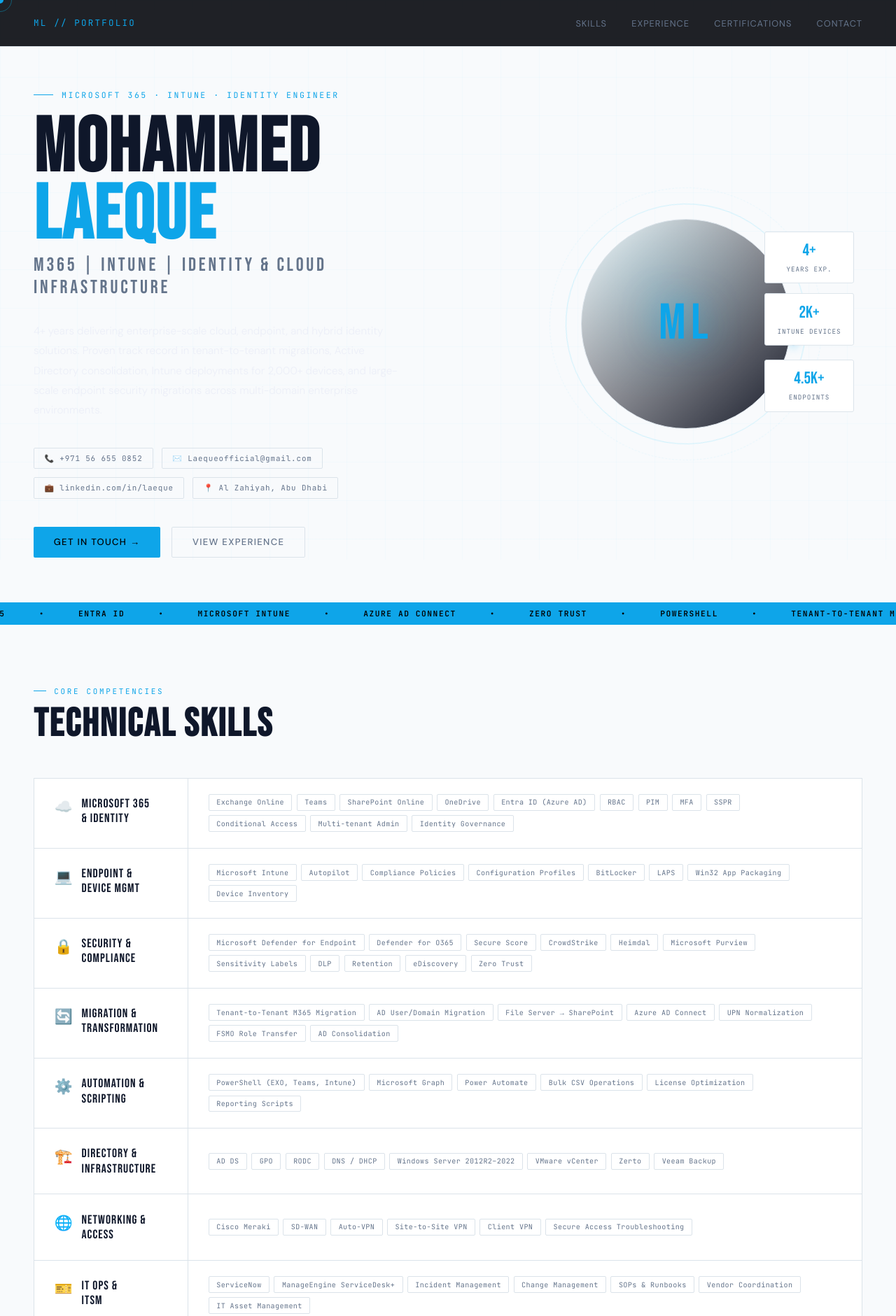
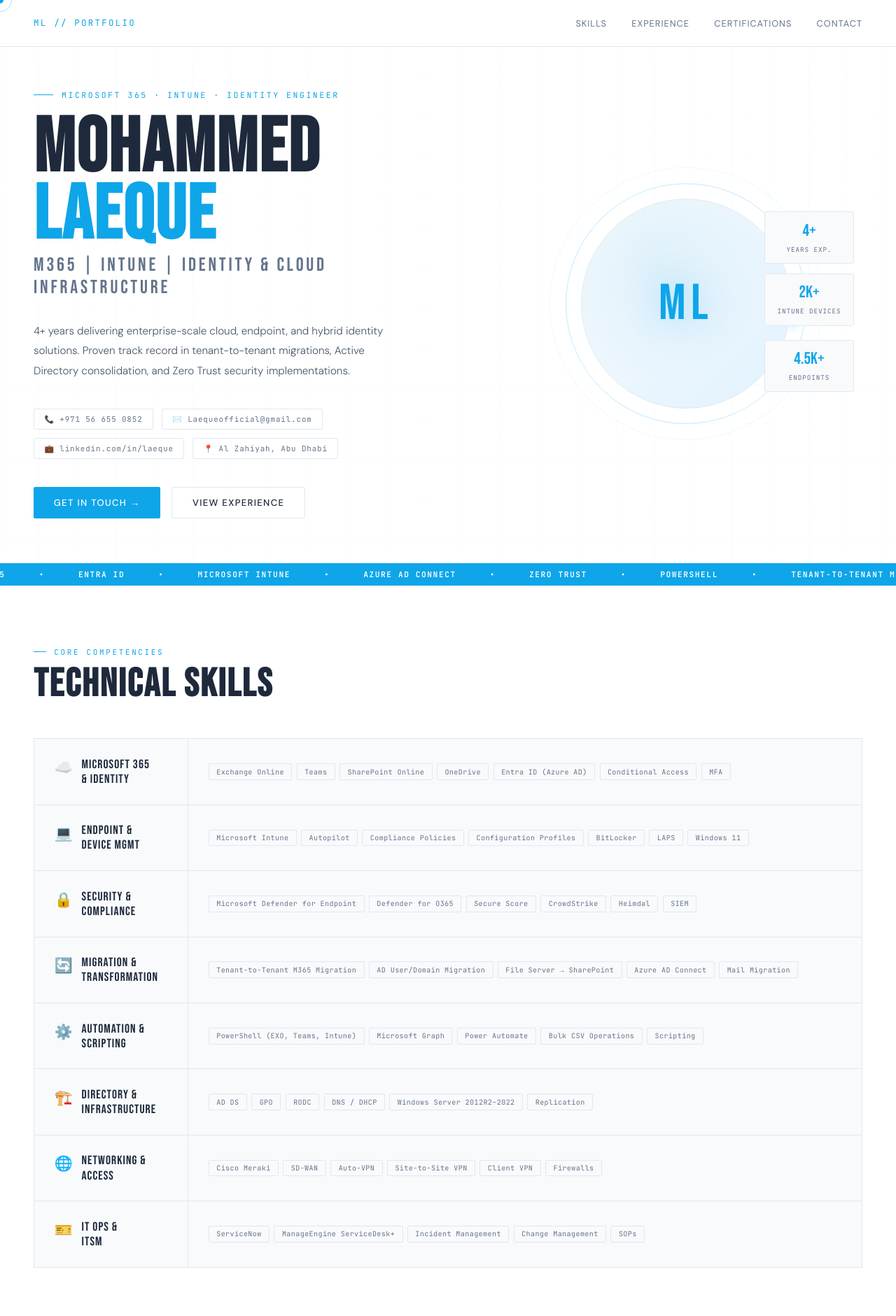
Before and after one commit to Laequee/laeque.github.io, a plain HTML site: page index.html in a window 1280 px wide. Shown: the top 1881 px of the page at 70% size. Drawn offline with Linux system fonts and the light colour scheme.

Commit message:
Update color scheme and text content in index.html

```diff
--- a/index.html
+++ b/index.html
@@ -7,14 +7,14 @@
 <link href="https://fonts.googleapis.com/css2?family=Bebas+Neue&family=DM+Sans:ital,opsz,wght@0,9..40,300;0,9..40,400;0,9..40,500;1,9..40,300&family=JetBrains+Mono:wght@400;600&display=swap" rel="stylesheet">
 <style>
   :root {
-    --bg: #f8fafc;
-    --surface: #ffffff;
-    --border: #dbe3ea;
+    --bg: #ffffff;
+    --surface: #f5f7fa;
+    --border: #e2e8f0;
     --accent: #0ea5e9;
     --accent2: #2563eb;
-    --text: #0f172a;
+    --text: #1e293b;
     --muted: #64748b;
-    --card: #ffffff;
+    --card: #f8fafc;
 }
 
   *, *::before, *::after { box-sizing: border-box; margin: 0; padding: 0; }
@@ -40,7 +40,7 @@
   }
   .cursor-ring {
     width: 34px; height: 34px;
-    border: 1px solid rgba(0,200,255,0.35);
+    border: 1px solid rgba(14,165,233,0.35);
     border-radius: 50%;
     position: fixed; top: 0; left: 0;
     pointer-events: none; z-index: 9998;
@@ -52,8 +52,8 @@
     content: '';
     position: fixed; inset: 0;
     background-image:
-      linear-gradient(rgba(0,200,255,0.025) 1px, transparent 1px),
-      linear-gradient(90deg, rgba(0,200,255,0.025) 1px, transparent 1px);
+      linear-gradient(rgba(14,165,233,0.025) 1px, transparent 1px),
+      linear-gradient(90deg, rgba(14,165,233,0.025) 1px, transparent 1px);
     background-size: 55px 55px;
     pointer-events: none; z-index: 0;
   }
@@ -64,7 +64,7 @@
     display: flex; justify-content: space-between; align-items: center;
     padding: 1.4rem 3rem;
     border-bottom: 1px solid var(--border);
-    background: rgba(7,9,15,0.9);
+    background: rgba(255,255,255,0.95);
     backdrop-filter: blur(24px);
   }
   .nav-logo {
@@ -116,7 +116,7 @@
 
   .hero-summary {
     font-size: 0.95rem; line-height: 1.85;
-    color: rgba(228,232,245,0.6); max-width: 520px; margin-bottom: 2.5rem;
+    color: #475569; max-width: 520px; margin-bottom: 2.5rem;
   }
 
   .hero-contacts {
@@ -140,9 +140,9 @@
     text-decoration: none; font-weight: 500; transition: all 0.25s; cursor: none;
     border: none;
   }
-  .btn-primary { background: var(--accent); color: #000; }
-  .btn-primary:hover { background: #fff; transform: translateY(-2px); }
-  .btn-ghost { border: 1px solid var(--border) !important; color: var(--muted); background: transparent; }
+  .btn-primary { background: var(--accent); color: #fff; }
+  .btn-primary:hover { background: #0284c7; transform: translateY(-2px); }
+  .btn-ghost { border: 1px solid var(--border) !important; color: var(--text); background: transparent; }
   .btn-ghost:hover { border-color: var(--accent) !important; color: var(--accent); transform: translateY(-2px); }
 
   .hero-right {
@@ -151,7 +151,7 @@
   .avatar-wrap { position: relative; width: 300px; height: 300px; }
   .avatar-ring {
     position: absolute; inset: -22px; border-radius: 50%;
-    border: 1px solid rgba(0,200,255,0.18);
+    border: 1px solid rgba(14,165,233,0.25);
     animation: rotate 18s linear infinite;
   }
   .avatar-ring::before {
@@ -163,25 +163,25 @@
   }
   .avatar-ring2 {
     position: absolute; inset: -45px; border-radius: 50%;
-    border: 1px dashed rgba(0,200,255,0.07);
+    border: 1px dashed rgba(14,165,233,0.12);
     animation: rotate 35s linear infinite reverse;
   }
   .avatar-inner {
     width: 300px; height: 300px; border-radius: 50%;
-    background: linear-gradient(135deg, var(--surface), #141826);
+    background: linear-gradient(135deg, #f8fafc, #e0f2fe);
     border: 1px solid var(--border);
     display: flex; align-items: center; justify-content: center;
     position: relative; overflow: hidden;
   }
   .avatar-inner::after {
     content: ''; position: absolute; inset: 0;
-    background: radial-gradient(circle at 35% 30%, rgba(0,200,255,0.1), transparent 60%);
+    background: radial-gradient(circle at 35% 30%, rgba(14,165,233,0.08), transparent 60%);
   }
   .avatar-initials {
     font-family: 'Bebas Neue', sans-serif;
     font-size: 4.5rem; color: var(--accent);
     letter-spacing: 0.1em; position: relative; z-index: 1;
-    text-shadow: 0 0 50px rgba(0,200,255,0.5);
+    text-shadow: 0 0 50px rgba(14,165,233,0.3);
   }
   .hero-stats {
     position: absolute; right: -90px; top: 50%;
@@ -222,7 +222,7 @@
   }
   .ticker span {
     font-family: 'JetBrains Mono', monospace;
-    font-size: 0.7rem; font-weight: 600; color: #000;
+    font-size: 0.7rem; font-weight: 600; color: #fff;
     letter-spacing: 0.14em; text-transform: uppercase;
   }
   @keyframes ticker { from { transform: translateX(0); } to { transform: translateX(-50%); } }
@@ -258,7 +258,7 @@
   .skill-row::before {
     content: ''; position: absolute;
     top: 0; left: 0; width: 0; height: 100%;
-    background: rgba(0,200,255,0.04);
+    background: rgba(14,165,233,0.06);
     transition: width 0.4s ease;
   }
   .skill-row:hover::before { width: 100%; }
@@ -288,7 +288,7 @@
   .timeline::before {
     content: ''; position: absolute;
     left: 0; top: 0; bottom: 0; width: 1px;
-    background: linear-gradient(to bottom, var(--accent) 0%, rgba(0,200,255,0.05) 100%);
+    background: linear-gradient(to bottom, var(--accent) 0%, rgba(14,165,233,0.1) 100%);
   }
   .tl-item {
     padding-left: 2.5rem; margin-bottom: 3.5rem;
@@ -323,7 +323,7 @@
   .tl-bullets { list-style: none; }
   .tl-bullets li {
     font-size: 0.88rem; line-height: 1.75;
-    color: rgba(228,232,245,0.58);
+    color: #475569;
     padding-left: 1.1rem; position: relative; margin-bottom: 0.35rem;
   }
   .tl-bullets li::before { content: '›'; position: absolute; left: 0; color: var(--accent); }
@@ -338,7 +338,7 @@
   }
   .cert-card::after {
     content: ''; position: absolute; inset: 0;
-    background: linear-gradient(135deg, rgba(0,200,255,0.05), transparent);
+    background: linear-gradient(135deg, rgba(14,165,233,0.08), transparent);
     opacity: 0; transition: opacity 0.3s;
   }
   .cert-card:hover { border-color: var(--accent); transform: translateY(-3px); }
@@ -347,8 +347,8 @@
     font-family: 'JetBrains Mono', monospace;
     font-size: 0.6rem; letter-spacing: 0.14em; text-transform: uppercase;
     color: var(--accent);
-    background: rgba(0,200,255,0.08);
-    border: 1px solid rgba(0,200,255,0.2);
+    background: rgba(14,165,233,0.1);
+    border: 1px solid rgba(14,165,233,0.25);
     padding: 0.2rem 0.5rem; border-radius: 2px;
     display: inline-block; margin-bottom: 0.9rem;
   }
@@ -458,7 +458,7 @@
     <div class="hero-tag fade-up">Microsoft 365 · Intune · Identity Engineer</div>
     <h1 class="hero-name fade-up">Mohammed<br><span>Laeque</span></h1>
     <p class="hero-role fade-up">M365 | Intune | Identity & Cloud Infrastructure</p>
-    <p class="hero-summary fade-up">4+ years delivering enterprise-scale cloud, endpoint, and hybrid identity solutions. Proven track record in tenant-to-tenant migrations, Active Directory consolidation, Intune deployments for 2,000+ devices, and large-scale endpoint security migrations across multi-domain enterprise environments.</p>
+    <p class="hero-summary fade-up">4+ years delivering enterprise-scale cloud, endpoint, and hybrid identity solutions. Proven track record in tenant-to-tenant migrations, Active Directory consolidation, and Zero Trust security implementations.</p>
     <div class="hero-contacts fade-up">
       <a href="tel:+971566550852" class="hero-contact-chip">📞 +971 56 655 0852</a>
       <a href="mailto:Laequeofficial@gmail.com" class="hero-contact-chip">✉️ Laequeofficial@gmail.com</a>
@@ -539,7 +539,7 @@
         <div class="skill-row-name">Microsoft 365<br>& Identity</div>
       </div>
       <div class="skill-row-tags">
-        <span class="tag">Exchange Online</span><span class="tag">Teams</span><span class="tag">SharePoint Online</span><span class="tag">OneDrive</span><span class="tag">Entra ID (Azure AD)</span><span class="tag">RBAC</span><span class="tag">PIM</span><span class="tag">MFA</span><span class="tag">SSPR</span><span class="tag">Conditional Access</span><span class="tag">Multi-tenant Admin</span><span class="tag">Identity Governance</span>
+        <span class="tag">Exchange Online</span><span class="tag">Teams</span><span class="tag">SharePoint Online</span><span class="tag">OneDrive</span><span class="tag">Entra ID (Azure AD)</span><span class="tag">Conditional Access</span><span class="tag">MFA</span>
       </div>
     </div>
     <div class="skill-row">
@@ -548,7 +548,7 @@
         <div class="skill-row-name">Endpoint &<br>Device Mgmt</div>
       </div>
       <div class="skill-row-tags">
-        <span class="tag">Microsoft Intune</span><span class="tag">Autopilot</span><span class="tag">Compliance Policies</span><span class="tag">Configuration Profiles</span><span class="tag">BitLocker</span><span class="tag">LAPS</span><span class="tag">Win32 App Packaging</span><span class="tag">Device Inventory</span>
+        <span class="tag">Microsoft Intune</span><span class="tag">Autopilot</span><span class="tag">Compliance Policies</span><span class="tag">Configuration Profiles</span><span class="tag">BitLocker</span><span class="tag">LAPS</span><span class="tag">Windows 11</span>
       </div>
     </div>
     <div class="skill-row">
@@ -557,7 +557,7 @@
         <div class="skill-row-name">Security &<br>Compliance</div>
       </div>
       <div class="skill-row-tags">
-        <span class="tag">Microsoft Defender for Endpoint</span><span class="tag">Defender for O365</span><span class="tag">Secure Score</span><span class="tag">CrowdStrike</span><span class="tag">Heimdal</span><span class="tag">Microsoft Purview</span><span class="tag">Sensitivity Labels</span><span class="tag">DLP</span><span class="tag">Retention</span><span class="tag">eDiscovery</span><span class="tag">Zero Trust</span>
+        <span class="tag">Microsoft Defender for Endpoint</span><span class="tag">Defender for O365</span><span class="tag">Secure Score</span><span class="tag">CrowdStrike</span><span class="tag">Heimdal</span><span class="tag">SIEM</span>
       </div>
     </div>
     <div class="skill-row">
@@ -566,7 +566,7 @@
         <div class="skill-row-name">Migration &<br>Transformation</div>
       </div>
       <div class="skill-row-tags">
-        <span class="tag">Tenant-to-Tenant M365 Migration</span><span class="tag">AD User/Domain Migration</span><span class="tag">File Server → SharePoint</span><span class="tag">Azure AD Connect</span><span class="tag">UPN Normalization</span><span class="tag">FSMO Role Transfer</span><span class="tag">AD Consolidation</span>
+        <span class="tag">Tenant-to-Tenant M365 Migration</span><span class="tag">AD User/Domain Migration</span><span class="tag">File Server → SharePoint</span><span class="tag">Azure AD Connect</span><span class="tag">Mail Migration</span>
       </div>
     </div>
     <div class="skill-row">
@@ -575,7 +575,7 @@
         <div class="skill-row-name">Automation &<br>Scripting</div>
       </div>
       <div class="skill-row-tags">
-        <span class="tag">PowerShell (EXO, Teams, Intune)</span><span class="tag">Microsoft Graph</span><span class="tag">Power Automate</span><span class="tag">Bulk CSV Operations</span><span class="tag">License Optimization</span><span class="tag">Reporting Scripts</span>
+        <span class="tag">PowerShell (EXO, Teams, Intune)</span><span class="tag">Microsoft Graph</span><span class="tag">Power Automate</span><span class="tag">Bulk CSV Operations</span><span class="tag">Scripting</span>
       </div>
     </div>
     <div class="skill-row">
@@ -584,7 +584,7 @@
         <div class="skill-row-name">Directory &<br>Infrastructure</div>
       </div>
       <div class="skill-row-tags">
-        <span class="tag">AD DS</span><span class="tag">GPO</span><span class="tag">RODC</span><span class="tag">DNS / DHCP</span><span class="tag">Windows Server 2012R2–2022</span><span class="tag">VMware vCenter</span><span class="tag">Zerto</span><span class="tag">Veeam Backup</span>
+        <span class="tag">AD DS</span><span class="tag">GPO</span><span class="tag">RODC</span><span class="tag">DNS / DHCP</span><span class="tag">Windows Server 2012R2–2022</span><span class="tag">Replication</span>
       </div>
     </div>
     <div class="skill-row">
@@ -593,7 +593,7 @@
         <div class="skill-row-name">Networking &<br>Access</div>
       </div>
       <div class="skill-row-tags">
-        <span class="tag">Cisco Meraki</span><span class="tag">SD-WAN</span><span class="tag">Auto-VPN</span><span class="tag">Site-to-Site VPN</span><span class="tag">Client VPN</span><span class="tag">Secure Access Troubleshooting</span>
+        <span class="tag">Cisco Meraki</span><span class="tag">SD-WAN</span><span class="tag">Auto-VPN</span><span class="tag">Site-to-Site VPN</span><span class="tag">Client VPN</span><span class="tag">Firewalls</span>
       </div>
     </div>
     <div class="skill-row">
@@ -602,7 +602,7 @@
         <div class="skill-row-name">IT Ops &<br>ITSM</div>
       </div>
       <div class="skill-row-tags">
-        <span class="tag">ServiceNow</span><span class="tag">ManageEngine ServiceDesk+</span><span class="tag">Incident Management</span><span class="tag">Change Management</span><span class="tag">SOPs & Runbooks</span><span class="tag">Vendor Coordination</span><span class="tag">IT Asset Management</span>
+        <span class="tag">ServiceNow</span><span class="tag">ManageEngine ServiceDesk+</span><span class="tag">Incident Management</span><span class="tag">Change Management</span><span class="tag">SOPs</span>
       </div>
     </div>
   </div>
@@ -623,7 +623,7 @@
         <li>Core M365, Intune & Identity Engineer in a multi-domain, multi-tenant enterprise with 4,500+ endpoints and thousands of users</li>
         <li>Led enterprise-wide CrowdStrike tenant migration across 7 Active Directory domains — zero endpoint security downtime, uninterrupted threat visibility</li>
         <li>Enforced Zero Trust endpoint compliance using CrowdStrike & Heimdal, strengthening device posture across all corporate workstations</li>
-        <li>Key contributor to large-scale Active Directory Consolidation & Modernization Program: decommissioned legacy DCs, transferred FSMO roles, stabilized replication health and DNS during transitions</li>
+        <li>Key contributor to large-scale Active Directory Consolidation & Modernization Program: decommissioned legacy DCs, transferred FSMO roles, stabilized replication health and DNS during transition</li>
         <li>Upgraded Azure AD Connect and transitioned source anchor from ObjectGUID → mS-DS-ConsistencyGuid, preventing duplicate cloud identities and enabling secure hybrid identity consolidation</li>
         <li>Executed cross-domain AD user migration (Alfoah → Agthia) including UPN normalization, attribute validation, access remapping, and post-migration stabilization</li>
         <li>Architected and managed Microsoft Intune for 2,000+ devices: Autopilot provisioning, compliance & config policies, BitLocker, LAPS, Conditional Access, Win32 app deployment</li>
@@ -740,7 +740,7 @@
 
   <div class="contact-grid">
     <div>
-      <p style="font-size:0.93rem; line-height:1.85; color:rgba(228,232,245,0.58); margin-bottom:0.5rem;">
+      <p style="font-size:0.93rem; line-height:1.85; color:#475569; margin-bottom:0.5rem;">
         Whether you're looking for an experienced M365 & Identity Engineer, have a project in mind, or simply want to connect — I'm always open to a conversation. Based in Abu Dhabi, UAE.
       </p>
       <div class="contact-info-list">
@@ -820,7 +820,7 @@
       cursor.style.transform = 'translate(-50%,-50%) scale(1)';
       cursor.style.background = 'var(--accent)';
       ring.style.transform = 'translate(-50%,-50%) scale(1)';
-      ring.style.borderColor = 'rgba(0,200,255,0.35)';
+      ring.style.borderColor = 'rgba(14,165,233,0.35)';
     });
   });
 </script>
```
